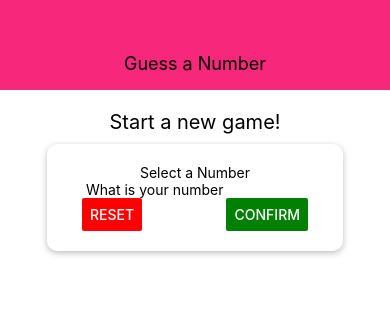
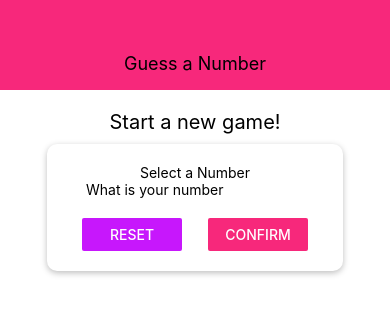
Before and after one commit to Christian-Vasilev/GuessTheNumber, a React Native app: screen / in a window 390 px wide. Shown: the top 314 px of the page. Built offline with nearby package versions, Linux system fonts and the light colour scheme.

Commit message:
export colors and make them reusable

```diff
--- a/components/Header/Header.js
+++ b/components/Header/Header.js
@@ -4,6 +4,7 @@
     Text,
     StyleSheet
 } from 'react-native';
+import Colors from '../../constants/colors';
 
 const Header = ({ title }) => {
     return (
@@ -20,7 +21,7 @@
         width: '100%',
         height: 90,
         paddingTop: 36,
-        backgroundColor: '#f7287b',
+        backgroundColor: Colors.primary,
         alignItems: 'center',
         justifyContent: 'center'
     },
--- /dev/null
+++ b/constants/colors.js
@@ -0,0 +1,4 @@
+export default {
+    primary: '#f7287b',
+    accent: '#c717fc'
+}
--- a/screens/StartGameScreen/StartGameScreen.js
+++ b/screens/StartGameScreen/StartGameScreen.js
@@ -7,6 +7,7 @@
     StyleSheet
 } from 'react-native';
 import Card from '../../components/Card';
+import Colors from '../../constants/colors';
 
 const StartGameScreen = () => {
     return (
@@ -16,8 +17,20 @@
                 <Text>Select a Number</Text>
                 <TextInput placeholder='What is your number' />
                 <View style={styles.buttonContainer}>
-                    <Button title='Reset' color='red' onPress={() => {}}/>
-                    <Button title='Confirm' color='green' onPress={() => {}} />
+                    <View style={styles.button}>
+                        <Button
+                            title='Reset'
+                            color={Colors.accent}
+                            onPress={() => {}}
+                        />
+                    </View>
+                    <View style={styles.button}>
+                        <Button
+                            title='Confirm'
+                            color={Colors.primary}
+                            onPress={() => {}}
+                        />
+                    </View>
                 </View>
             </Card>
         </View>
@@ -44,6 +57,10 @@
         width: '100%',
         justifyContent: 'space-between',
         paddingHorizontal: 15,
+    },
+    button: {
+        width: 100,
+        marginTop: 20
     }
 });
 
```
